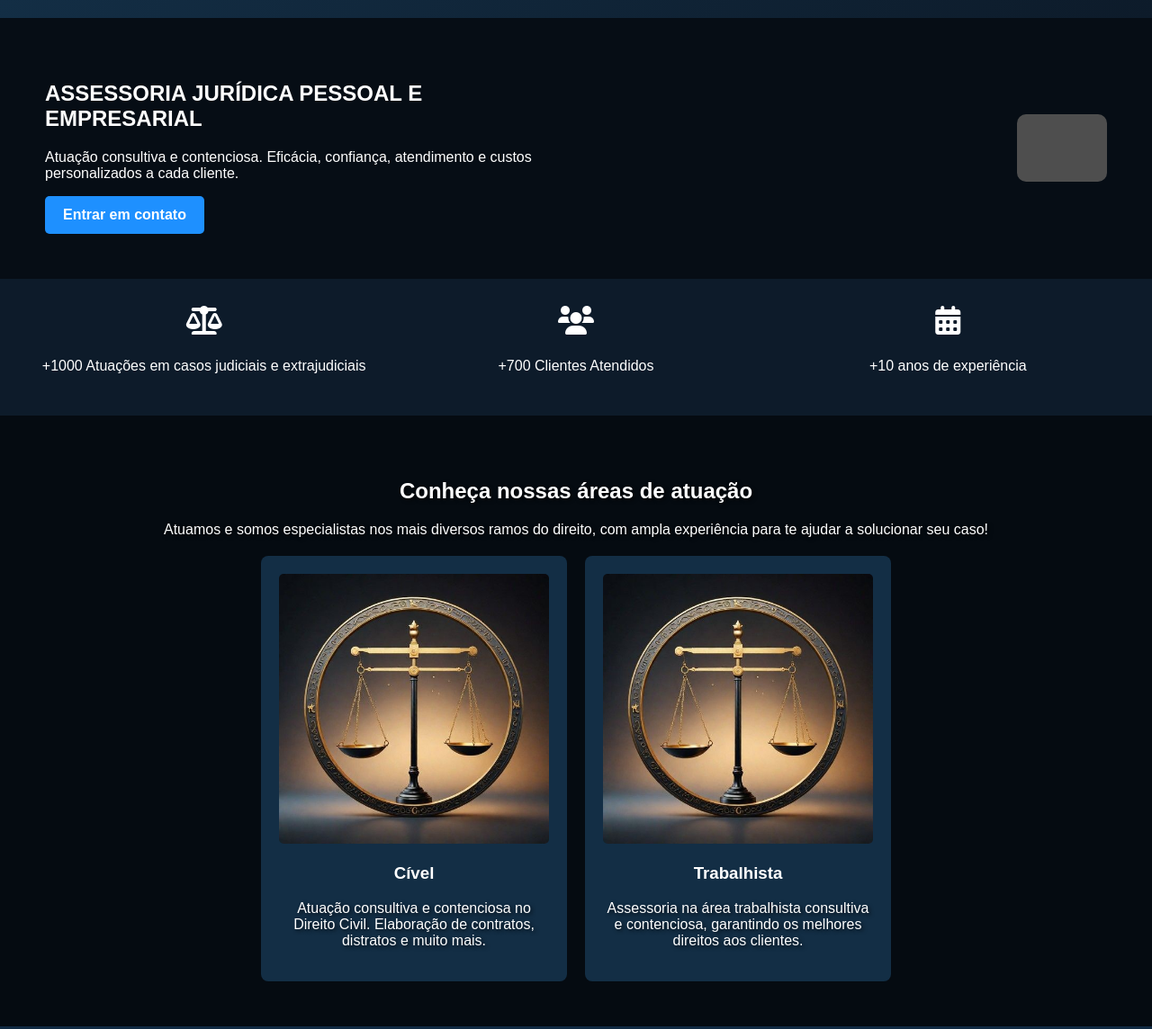
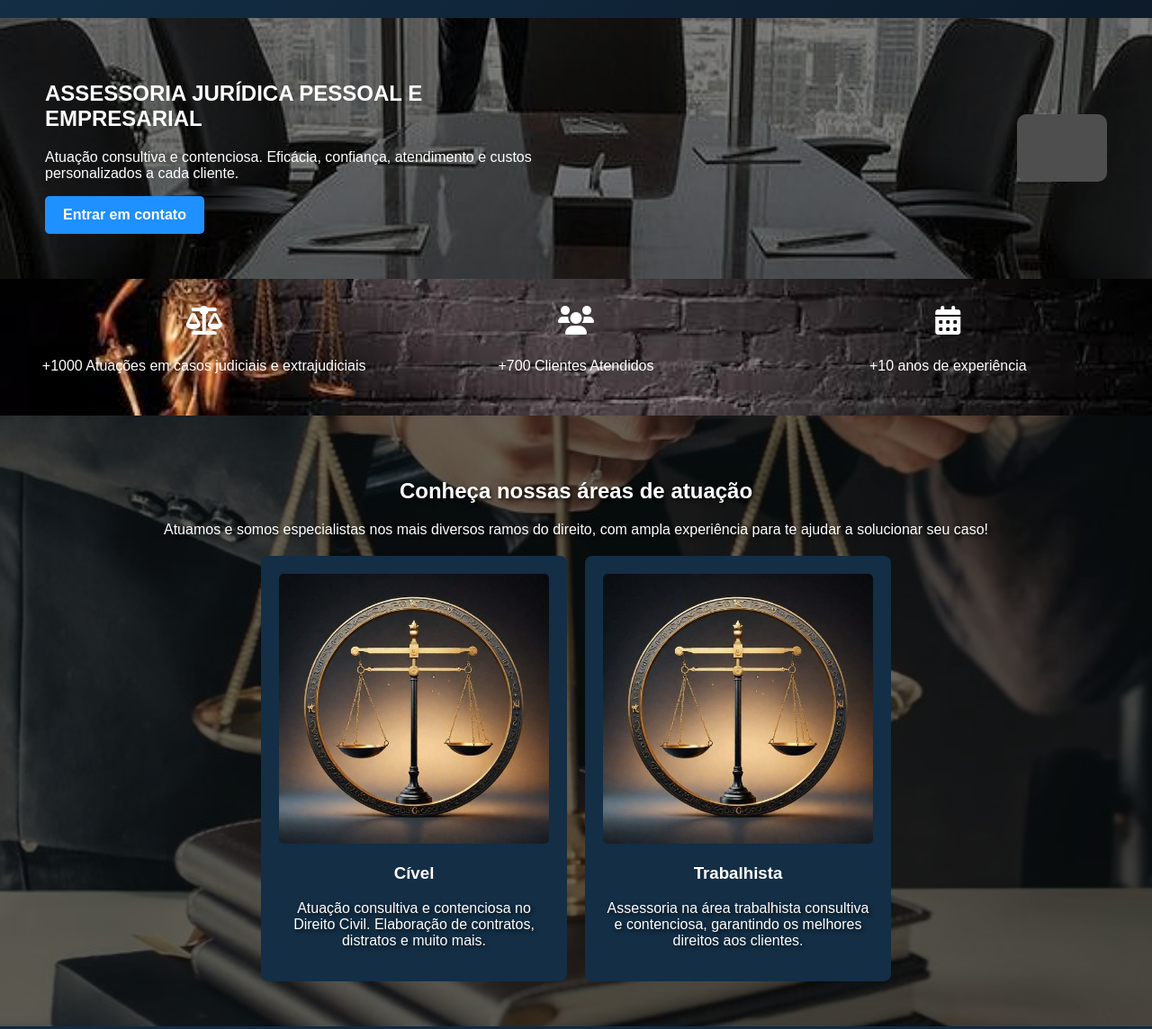
Before and after one commit to Mestresite/adv, a plain HTML site: page index.html in a window 1280 px wide. Shown: the top 1144 px of the page at 90% size. Drawn offline with Linux system fonts and the light colour scheme; grey boxes are pictures that could not be loaded.

Commit message:
styles.css

```diff
--- a/styles.css
+++ b/styles.css
@@ -44,7 +44,7 @@ header {
     align-items: center;
     justify-content: space-between;
     padding: 50px;
-    background: url('images/img3.jpg') no-repeat center center;
+    background: url('img3.jpg') no-repeat center center;
     background-size: cover;
     position: relative;
 }
@@ -98,7 +98,7 @@ header {
     align-items: center;
     justify-content: space-around;
     background-color: #102A43;
-    background: url('images/images.jpeg') no-repeat center center;
+    background: url('images.jpeg') no-repeat center center;
     background-size: cover;
     position: relative;
     padding: 20px;
@@ -119,7 +119,7 @@ header {
     text-align: center;
     align-items: center;
     justify-content: space-between;
-    background: url('images/img4.jpg') no-repeat center center;
+    background: url('img4.jpg') no-repeat center center;
     background-size: cover;
     padding: 50px;
     position: relative; /* Para adicionar o overlay */
```
